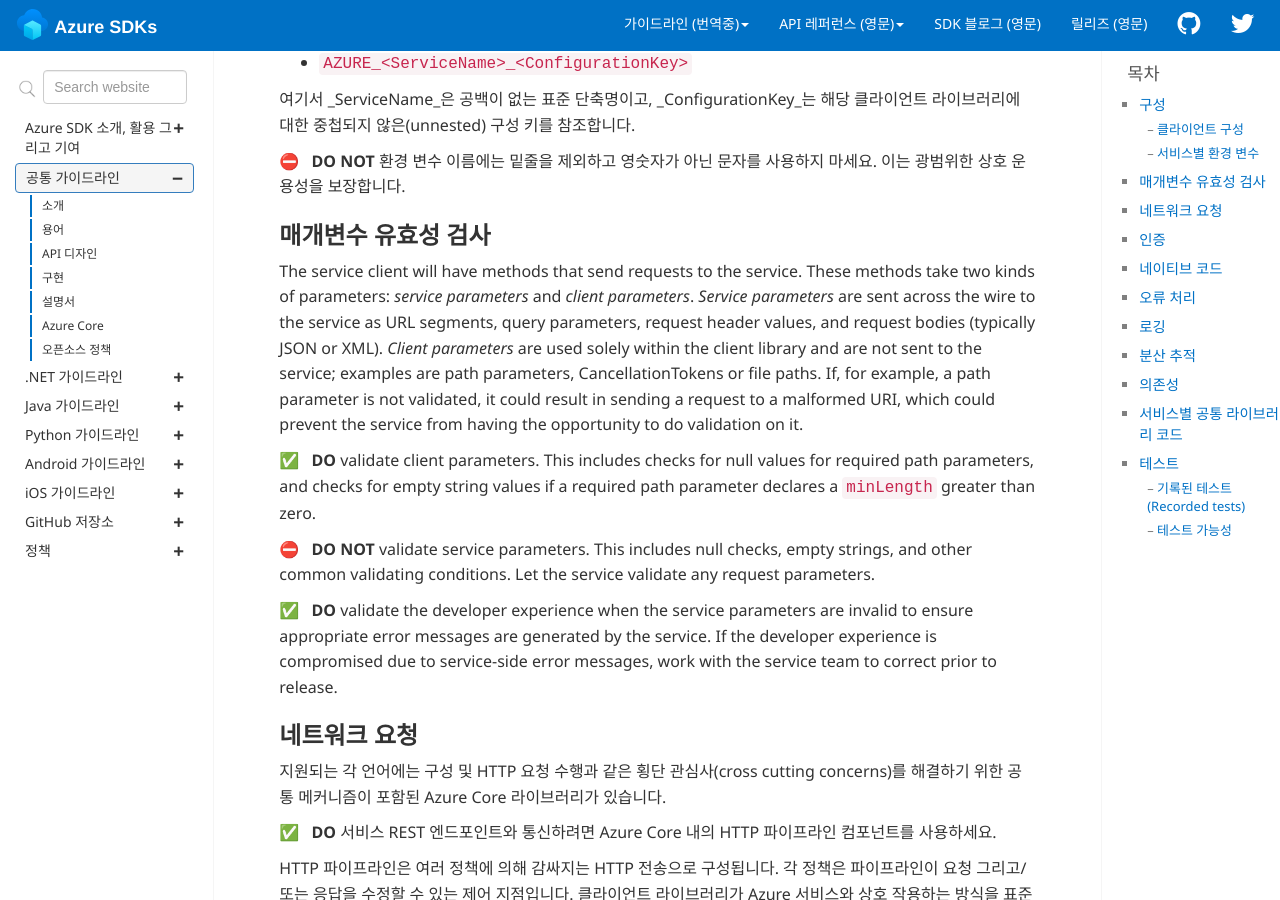
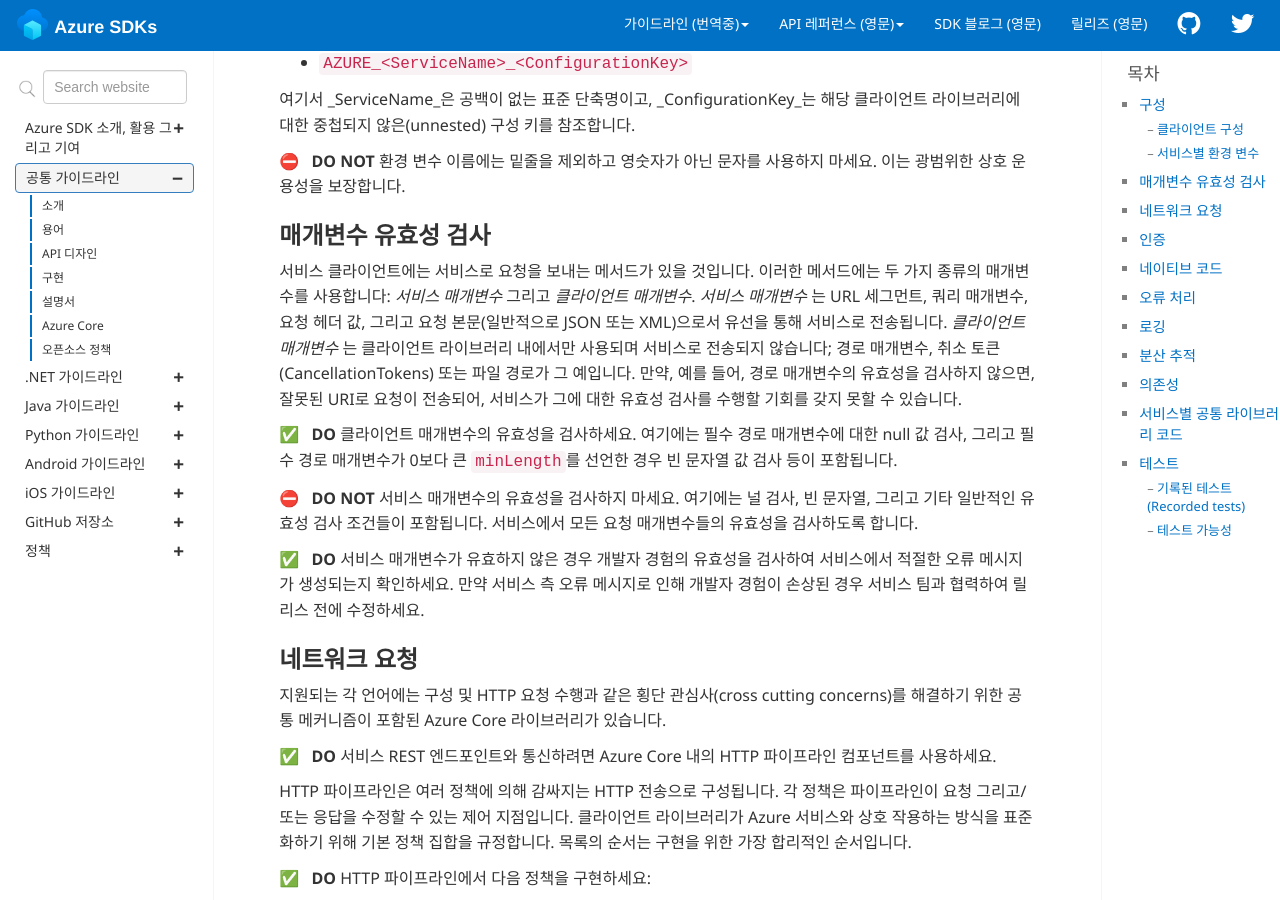
Before and after one commit to Azure/azure-sdk-korean, a Jekyll site: the page built from docs/general/implementation.md, in a window 1280 px wide and 900 px high, scrolled down 1290 px. Built offline with Jekyll 4.4.1, drawn with Linux system fonts in a browser that asks for light colours; comment, search, counter and statistics services are not loaded.

Commit message:
Parameter validation: translation complete

```diff
--- a/docs/general/implementation.md
+++ b/docs/general/implementation.md
@@ -62,13 +62,13 @@ sidebar: general_sidebar
 
 ## 매개변수 유효성 검사
 
-The service client will have methods that send requests to the service. These methods take two kinds of parameters: _service parameters_ and _client parameters_. _Service parameters_ are sent across the wire to the service as URL segments, query parameters, request header values, and request bodies (typically JSON or XML).  _Client parameters_ are used solely within the client library and are not sent to the service; examples are path parameters, CancellationTokens or file paths.  If, for example, a path parameter is not validated, it could result in sending a request to a malformed URI, which could prevent the service from having the opportunity to do validation on it.
+서비스 클라이언트에는 서비스로 요청을 보내는 메서드가 있을 것입니다. 이러한 메서드에는 두 가지 종류의 매개변수를 사용합니다: _서비스 매개변수_ 그리고 _클라이언트 매개변수_. _서비스 매개변수_ 는 URL 세그먼트, 쿼리 매개변수, 요청 헤더 값, 그리고 요청 본문(일반적으로 JSON 또는 XML)으로서 유선을 통해 서비스로 전송됩니다. _클라이언트 매개변수_ 는 클라이언트 라이브러리 내에서만 사용되며 서비스로 전송되지 않습니다; 경로 매개변수, 취소 토큰(CancellationTokens) 또는 파일 경로가 그 예입니다. 만약, 예를 들어, 경로 매개변수의 유효성을 검사하지 않으면, 잘못된 URI로 요청이 전송되어, 서비스가 그에 대한 유효성 검사를 수행할 기회를 갖지 못할 수 있습니다.
 
-{% include requirement/MUST id="general-params-client-validation" %} validate client parameters.  This includes checks for null values for required path parameters, and checks for empty string values if a required path parameter declares a `minLength` greater than zero.
+{% include requirement/MUST id="general-params-client-validation" %} 클라이언트 매개변수의 유효성을 검사하세요. 여기에는 필수 경로 매개변수에 대한 null 값 검사, 그리고 필수 경로 매개변수가 0보다 큰 `minLength`를 선언한 경우 빈 문자열 값 검사 등이 포함됩니다.
 
-{% include requirement/MUSTNOT id="general-params-server-validation" %} validate service parameters.  This includes null checks, empty strings, and other common validating conditions. Let the service validate any request parameters.
+{% include requirement/MUSTNOT id="general-params-server-validation" %} 서비스 매개변수의 유효성을 검사하지 마세요. 여기에는 널 검사, 빈 문자열, 그리고 기타 일반적인 유효성 검사 조건들이 포함됩니다. 서비스에서 모든 요청 매개변수들의 유효성을 검사하도록 합니다.
 
-{% include requirement/MUST id="general-params-check-devex" %} validate the developer experience when the service parameters are invalid to ensure appropriate error messages are generated by the service.  If the developer experience is compromised due to service-side error messages, work with the service team to correct prior to release.
+{% include requirement/MUST id="general-params-check-devex" %} 서비스 매개변수가 유효하지 않은 경우 개발자 경험의 유효성을 검사하여 서비스에서 적절한 오류 메시지가 생성되는지 확인하세요. 만약 서비스 측 오류 메시지로 인해 개발자 경험이 손상된 경우 서비스 팀과 협력하여 릴리스 전에 수정하세요.
 
 
 ## 네트워크 요청
```
